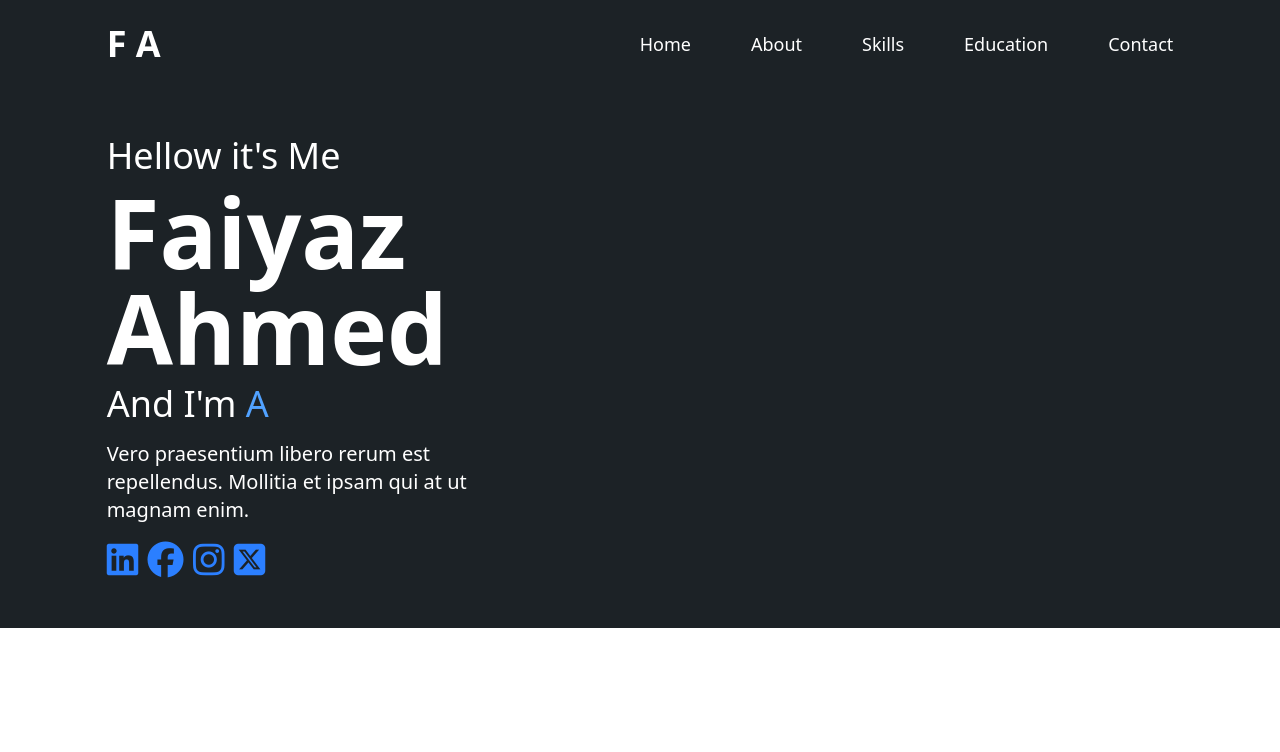
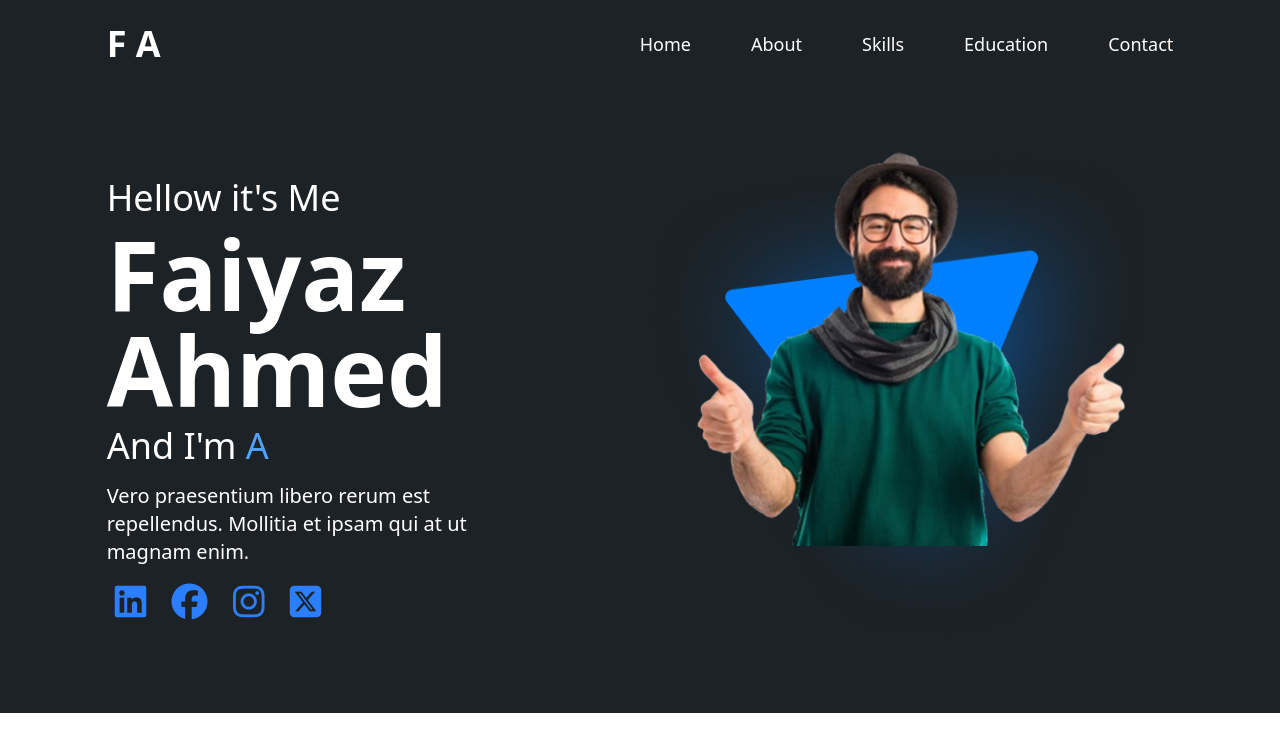
Before and after one commit to AhmedSami019/practice-of-tailwind, a plain HTML site: page index.html in a window 1280 px wide. Drawn offline with nearby package versions, Linux system fonts and the light colour scheme.

Commit message:
finished the image section of banner

```diff
--- a/index.html
+++ b/index.html
@@ -16,9 +16,9 @@
     <!-- this is the header section -->
      <header class="bg-[#1C2226] text-white">
         <!-- this is the nav section -->
-         <nav class="flex items-center justify-between w-10/12 mx-auto py-6">
-            <h2 class="text-4xl font-extrabold cursor-pointer">F A</h2>
-            <ul class="flex gap-5 md:gap-15 text-lg font-medium">
+         <nav class="flex flex-col md:flex-row items-center justify-between text-center md:text-start w-10/12 mx-auto py-6">
+            <h2 class="text-4xl font-extrabold cursor-pointer mb-4 md:mb-0">F A</h2>
+            <ul class="flex gap-5 md:gap-15 justify-between md:justify-self-end md:text-lg font-medium">
                 <li class="cursor-pointer">Home</li>
                 <li class="cursor-pointer">About</li>
                 <li class="cursor-pointer">Skills</li>
@@ -28,21 +28,24 @@
          </nav>
 
          <!-- thi is banner section -->
-          <section class="w-10/12 mx-auto py-12">
+          <section class="w-10/12 mx-auto py-12 flex flex-col-reverse md:flex-row justify-between items-center">
             <div class="w-full md:w-6/12 space-y-2 text-center md:text-start">
                 <h2 class="text-4xl font-medium">Hellow it's Me</h2>
                 <h2 class="text-8xl font-bold">Faiyaz Ahmed</h2>
                 <h2 class="text-4xl font-medium">And I'm <span class="text-blue-400">A</span></h2>
-                <p class="text-xl w-10/12 my-4">Vero praesentium libero rerum est repellendus. Mollitia et ipsam qui at ut magnam enim.</p>
+                <p class="text-xl w-10/12 mx-auto md:mx-0 my-4">Vero praesentium libero rerum est repellendus. Mollitia et ipsam qui at ut magnam enim.</p>
                 <!-- font awesome icons -->
                 <div class="text-4xl text-blue-500">
-                    <i class="fa-brands fa-linkedin"></i>
-                    <i class="fa-brands fa-facebook"></i>
-                    <i class="fa-brands fa-instagram"></i>
-                    <i class="fa-brands fa-square-x-twitter"></i>
+                    <i class="mx-2 fa-brands fa-linkedin"></i>
+                    <i class="mx-2 fa-brands fa-facebook"></i>
+                    <i class="mx-2 fa-brands fa-instagram"></i>
+                    <i class="mx-2 fa-brands fa-square-x-twitter"></i>
                 </div>
             </div>
-            <div></div>
+            <div class="relative">
+                <img class="w-full absolute" src="images/banner.png" alt="">
+                <img class="w-full " src="images/Polygon.png" alt="">
+            </div>
           </section>
      </header>
 </body>
```
